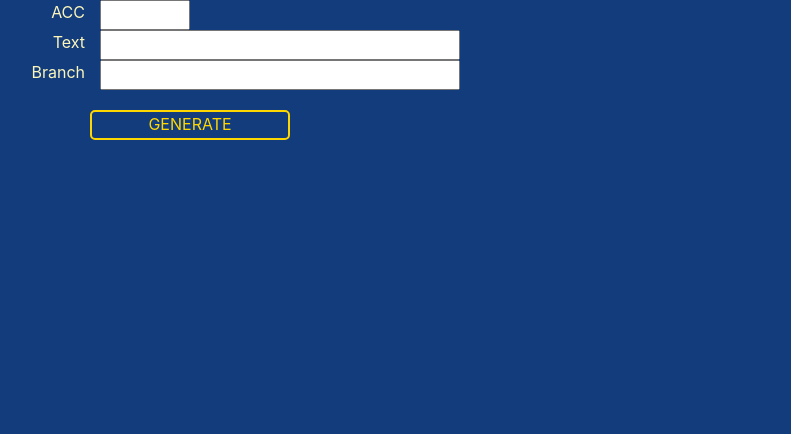
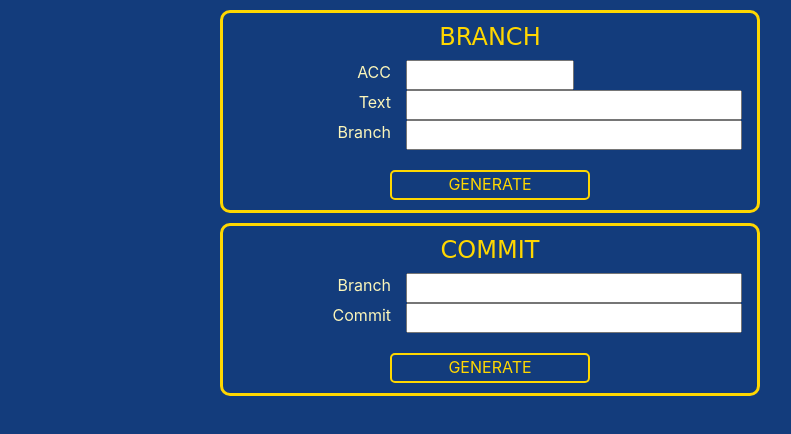
Before and after one commit to fudandori/klados, a plain HTML site: page index.html in a window 1280 px wide. Shown: the whole page, without its empty margins (150-941 px from the left). Drawn offline with nearby package versions, Linux system fonts and the light colour scheme; a web font is replaced by a local one.

Commit message:
v1.1.0 - RELEASE

```diff
--- a/index.html
+++ b/index.html
@@ -9,7 +9,11 @@
     <meta name="description" content="Klados branch labeler">
     <meta name="author" content="Fudandori">
 
+    <!-- CSS Styles -->
     <link rel="stylesheet" href="styles.css">
+
+    <!-- Google Fonts - Geostar Fill -->
+    <link href="https://fonts.googleapis.com/css?family=Geostar+Fill" rel="stylesheet">
 
     <!-- Latest compiled and minified CSS -->
     <link rel="stylesheet" href="https://maxcdn.bootstrapcdn.com/bootstrap/4.3.1/css/bootstrap.min.css">
@@ -22,6 +26,8 @@
 
     <!-- Latest compiled JavaScript -->
     <script src="https://maxcdn.bootstrapcdn.com/bootstrap/4.3.1/js/bootstrap.min.js"></script>
+
+    <!-- JS Scripts-->
     <script src="scripts.js"></script>
 </head>
 
@@ -29,10 +35,14 @@
     <div id="view-container">
 
         <div class="container">
-            <div class="row">
-                <div class="col-6 row">
+            <div class="row justify-content-center">
+                <div class="col-10 col-md-8 col-lg-6 row justify-content-center">
+                    <div class="row frame col-12">
+                        <h4>BRANCH</h4>
+                        <div class="w-100"></div>
+
                         <span class="col-4 text-right">ACC</span>
-                    <input class="col-4 col-sm-4 col-md-3 col-lg-2" type="text" id="acc-input">
+                        <input class="col-4" type="text" id="acc-input">
 
                         <div class="w-100"></div>
 
@@ -50,6 +60,25 @@
                     </div>
                 </div>
             </div>
+            <div class="row justify-content-center">
+                <div class="col-10 col-md-8 col-lg-6 row justify-content-center">
+                    <div class="row frame col-12">
+                        <h4>COMMIT</h4>
+                        <div class="w-100"></div>
+
+                        <span class="col-4 text-right">Branch</span>
+                        <input class="col-8" type="text" id="branch-commit-input">
+
+                        <div class="w-100"></div>
+
+                        <span class="col-4 text-right">Commit</span>
+                        <input class="col-8" type="text" id="commit-input">
+
+                        <div id="generateButton" onclick="generateCommit()">GENERATE</div>
+                    </div>
+                </div>
+            </div>
+        </div>
     </div>
 </body>
 
--- a/scripts.js
+++ b/scripts.js
@@ -11,7 +11,8 @@ function generateBranch() {
     } else {
 
 
-        text = text.replace(/á|ä|à|â/g, "a")
+        text = text
+            .replace(/á|ä|à|â/g, "a")
             .replace(/é|ë|è|ê/g, "e")
             .replace(/í|ì|î|ï/g, "i")
             .replace(/ó|ò|ô|ö/g, "o")
@@ -32,3 +33,13 @@ function generateBranch() {
         document.getElementById('branch-input').value = "ACC-" + acc + "_" + text;
     }
 }
+
+function generateCommit() {
+    let text = String(document.getElementById("branch-commit-input").value);
+
+    text = text
+        .replace(/_/, " - ")
+        .replace(/_/g, " ");
+
+    document.getElementById("commit-input").value = text;
+}
--- a/styles.css
+++ b/styles.css
@@ -32,6 +32,7 @@ html, body, #view-container {
 input {
     width: 100%;
     margin-top: 1px;
+    height: 30px;
 }
 
 input:focus {
@@ -48,3 +49,16 @@ input:focus {
         color: black
     }
 }
+
+.frame {
+    border: 3px solid gold;
+    border-radius: 10px;
+    padding: 10px;
+    margin-top: 10px;
+}
+
+h4 {
+    font-family: 'Geostar Fill', cursive;
+    color: gold;
+    margin: auto;
+}
```
Lines whose indentation alone changed are shown as unchanged.
